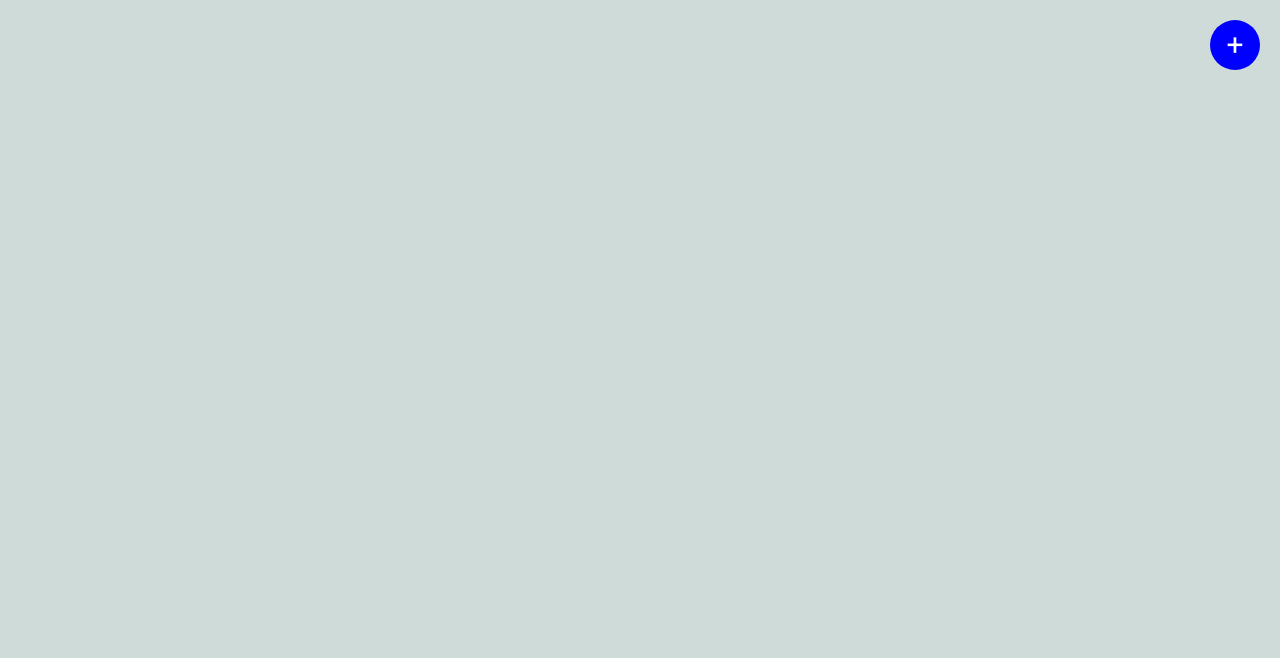
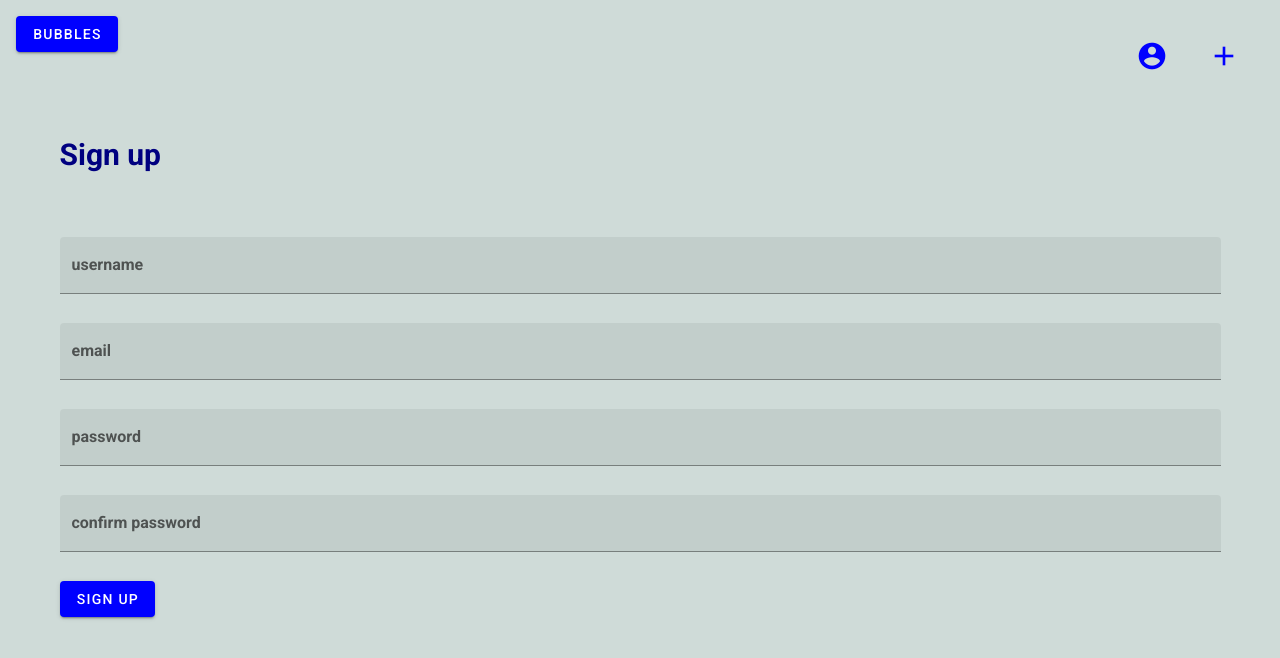
Before and after one commit to erinknowles0501/bubbles, a Vue app: page /#/user/me in a window 1280 px wide. Shown: the top 658 px of the page. Built offline with nearby package versions, Linux system fonts and the light colour scheme.

Commit message:
Stub user stuff. Working user signup.

```diff
--- a/index.html
+++ b/index.html
@@ -18,6 +18,11 @@
       href="https://cdn.jsdelivr.net/npm/@mdi/font@4.x/css/materialdesignicons.min.css"
       rel="stylesheet"
     />
+
+    <link
+      href="https://cdn.jsdelivr.net/npm/@mdi/font@4.x/css/materialdesignicons.min.css"
+      rel="stylesheet"
+    />
   </head>
   <body>
     <div id="app"></div>
--- a/src/App.vue
+++ b/src/App.vue
@@ -1,13 +1,53 @@
 <template>
   <v-app>
     <v-content>
-      <button
-        class="add"
-        @click="viewing ? $router.push({ name: 'home' }) : (create = !create)"
-        :style="create && 'transform: rotate(45deg)'"
+      <v-btn
+        absolute
+        top
+        left
+        color="main"
+        dark
+        @click="$router.push({ name: 'home' })"
+        >Bubbles</v-btn
       >
-        {{ viewing ? "<" : "+" }}
-      </button>
+      <div class="actions">
+        <v-btn
+          dark
+          x-large
+          icon
+          fab
+          depressed
+          color="main"
+          @click="$router.push({ name: 'myAccount' })"
+        >
+          <v-icon>mdi-account-circle</v-icon>
+        </v-btn>
+
+        <v-btn
+          v-if="!viewing"
+          class="add"
+          fab
+          :color="create ? 'white' : 'main'"
+          depressed
+          dark
+          x-large
+          icon
+          @click="create = !create"
+          :style="create && 'transform: rotate(45deg)'"
+          ><v-icon>mdi-plus</v-icon></v-btn
+        >
+        <v-btn
+          v-if="viewing"
+          @click="$router.push({ name: 'home' })"
+          fab
+          color="white"
+          depressed
+          dark
+          x-large
+          icon
+          ><v-icon>mdi-arrow-left</v-icon></v-btn
+        >
+      </div>
 
       <Create v-model="create" />
 
@@ -19,15 +59,19 @@
 <script>
 import db from "@/firebase/init";
 import Create from "./components/Create";
+import User from "./components/User";
+// import { mdiPlus } from "@mdi/js";
 
 export default {
   name: "App",
   components: {
-    Create: Create
+    Create: Create,
+    User: User
   },
   data() {
     return {
-      create: false
+      create: false,
+      user: false
     };
   },
   computed: {
@@ -47,25 +91,29 @@ body,
   color: white !important;
 }
 
-button.add {
+.actions {
+  position: fixed;
+  top: 0;
+  right: 0;
+  z-index: 100;
+  padding: 20px;
+}
+
+/* .actions button.add {
   background: blue;
+  transition: all 0.2s;
   color: white;
   font-size: 30px;
   line-height: 30px;
   padding: 10px;
   margin: 20px;
   border: 0;
-  position: fixed;
   height: 50px;
   width: 50px;
   border-radius: 50%;
-  top: 0;
-  right: 0;
-  transition: all 0.2s;
-  z-index: 100;
-}
+} */
 
-button.add:hover {
+.actions button:hover {
   transform: scale(1.1);
 }
 
--- /dev/null
+++ b/src/components/User.vue
@@ -0,0 +1,55 @@
+<template>
+  <v-menu bottom left offset-y class="list">
+    <template v-slot:activator="{ on }">
+      <v-btn dark x-large icon v-on="on" color="main">
+        <v-icon>mdi-account-circle</v-icon>
+      </v-btn>
+    </template>
+
+    <div class="links">
+      <router-link class="link" :to="{ name: 'myAccount' }" color="secondary">
+        My account
+      </router-link>
+    </div>
+  </v-menu>
+</template>
+
+<script>
+export default {
+  name: "user",
+  data() {
+    return {
+      items: [
+        {
+          title: "My account"
+        }
+      ]
+    };
+  }
+};
+</script>
+
+<style scoped>
+.list {
+  background: transparent;
+  box-shadow: 0 0 !important;
+}
+
+.link {
+  font-size: 1.4em;
+  padding: 1em;
+  text-decoration: none;
+  color: navy;
+  font-family: "neuton";
+  border-radius: 4px;
+  transition: all 0.2s;
+}
+
+.link:hover {
+  background: rgba(0, 0, 255, 0.2);
+}
+
+.v-menu__content {
+  box-shadow: 0 0 !important;
+}
+</style>
--- a/src/router/index.js
+++ b/src/router/index.js
@@ -2,6 +2,7 @@ import Vue from "vue";
 import Router from "vue-router";
 import Bubbles from "@/views/Bubbles";
 import View from "../views/View";
+import MyAccount from "../views/MyAccount";
 
 Vue.use(Router);
 
@@ -16,6 +17,11 @@ export default new Router({
       path: "/bubble/:uid",
       name: "view",
       component: View
+    },
+    {
+      path: "/user/me",
+      name: "myAccount",
+      component: MyAccount
     }
   ]
 });
--- a/src/views/Bubbles.vue
+++ b/src/views/Bubbles.vue
@@ -1,6 +1,5 @@
 <template>
   <ul v-if="loaded">
-    hello
     <li v-for="bubble in bubbles" :key="bubble.id">
       <Bubble :bubble="bubble" />
     </li>
--- /dev/null
+++ b/src/views/MyAccount.vue
@@ -0,0 +1,168 @@
+<template>
+  <v-container
+    ><h2>Sign up</h2>
+    <v-form v-model="valid" @submit.prevent="signup">
+      <v-text-field
+        v-model="username"
+        filled
+        type="text"
+        label="username"
+        color="secondary"
+        hint="this is how other users will recognize you. can be as anonymous as you like."
+        :rules="rules.username"
+        ref="usernameField"
+        :error-messages="errors"
+        :success-messages="successes"
+        @blur="checkExists"
+      ></v-text-field>
+
+      <v-text-field
+        v-model="email"
+        filled
+        type="email"
+        label="email"
+        color="secondary"
+        hint="this is required for verification and moderation purposes, but it will not be shared."
+        :rules="rules.email"
+      >
+      </v-text-field>
+
+      <v-text-field
+        v-model="password"
+        filled
+        type="password"
+        label="password"
+        color="secondary"
+        hint="at least 10 characters. there are no special character or capitalization requirements"
+        :rules="rules.password"
+      >
+      </v-text-field>
+
+      <v-text-field
+        v-model="passwordConfirm"
+        filled
+        type="password"
+        label="confirm password"
+        color="secondary"
+        :rules="rules.passwordConfirm"
+      ></v-text-field>
+
+      <v-btn type="submit" color="main" dark>Sign up</v-btn>
+    </v-form>
+  </v-container>
+</template>
+
+<script>
+import firebase from "firebase";
+import db from "@/firebase/init";
+
+export default {
+  data() {
+    return {
+      valid: true,
+      username: "",
+      email: "",
+      password: "",
+      passwordConfirm: "",
+      rules: {
+        username: [
+          v => !!v || "Required.",
+          v =>
+            /^[a-z0-9-]+$/i.test(v) ||
+            "Usernames can only contain a-z, A-Z, 0-9, and dashes."
+        ],
+        email: [
+          v => !!v || "Required.",
+          v =>
+            /^\w+([\.-]?\w+)*@\w+([\.-]?\w+)*(\.\w{2,3})+$/.test(v) ||
+            "Not a valid email address."
+        ],
+        password: [
+          v => !!v || "Required",
+          v =>
+            (v && v.length >= 10) || "Password much be at least 10 characters"
+        ],
+        passwordConfirm: [
+          v => (v && v === this.password) || "Passwords do not match"
+        ]
+      },
+      errors: "",
+      successes: ""
+    };
+  },
+  methods: {
+    signup() {
+      if (this.valid) {
+        firebase
+          .auth()
+          .createUserWithEmailAndPassword(this.email, this.password)
+          .then(cred => {
+            db.collection("users")
+              .doc(cred.user.uid)
+              .set({
+                username: this.username,
+                userUid: cred.user.uid,
+                email: this.email
+              });
+            // this.$router.push({
+            //   name: "User",
+            //   params: { userId: cred.user.uid }
+            // });
+            // TODO: have this redirect to user page once created
+            this.$router.push({
+              name: "home"
+            });
+          })
+          .catch(error => console.log("Error: ", error));
+      }
+    },
+    async checkExists(v) {
+      // remove errors+successes so can start fresh
+      this.errors = "";
+      this.successes = "";
+
+      this.$refs.usernameField.loading = true;
+      console.log(this.username);
+      await db
+        .collection("users")
+        .where("username", "==", this.username)
+        .get()
+        .then(snapshot => {
+          let exists = false;
+          snapshot.forEach(doc => {
+            if (doc.exists) {
+              console.log("exists!");
+              exists = true;
+            }
+          });
+          if (exists) {
+            this.errors =
+              "This username is already taken. Try adding dashes or different capitalization";
+          } else {
+            this.successes = "This username is available!";
+            console.log("doesn't exist!");
+          }
+        });
+      this.$refs.usernameField.loading = false;
+    }
+  }
+};
+</script>
+
+<style scoped>
+h2 {
+  margin-bottom: 2em;
+}
+
+.container {
+  margin-top: 120px !important;
+  color: navy !important;
+  font-weight: 600;
+  font-size: 20px;
+}
+
+.v-input {
+  margin-bottom: 1em;
+  margin-top: 0.5em;
+}
+</style>
```
Also changed, not shown: src/components/User_BAK.vue (added, +37 -0 lines), src/components/User_BAK2.vue (added, +33 -0 lines).
